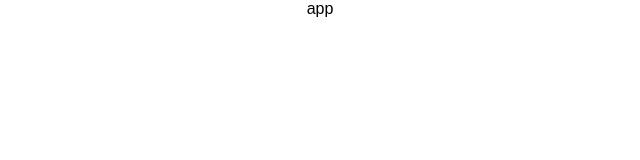
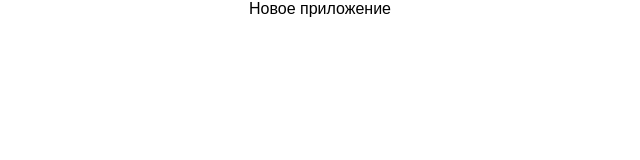
Before and after one commit to Skuznetz/react_4, a React (Create React App) app: page / in a window 1280 px wide. Shown: the top 160 px of the page, without its empty margins (320-960 px from the left). Built offline with nearby package versions, Linux system fonts and the light colour scheme.

Commit message:
изменим текст

```diff
--- a/src/App.js
+++ b/src/App.js
@@ -5,7 +5,7 @@ class App extends Component {
   render() {
     return (
       <div className="App">
-       app
+        Новое приложение
       </div>
     );
   }
```
